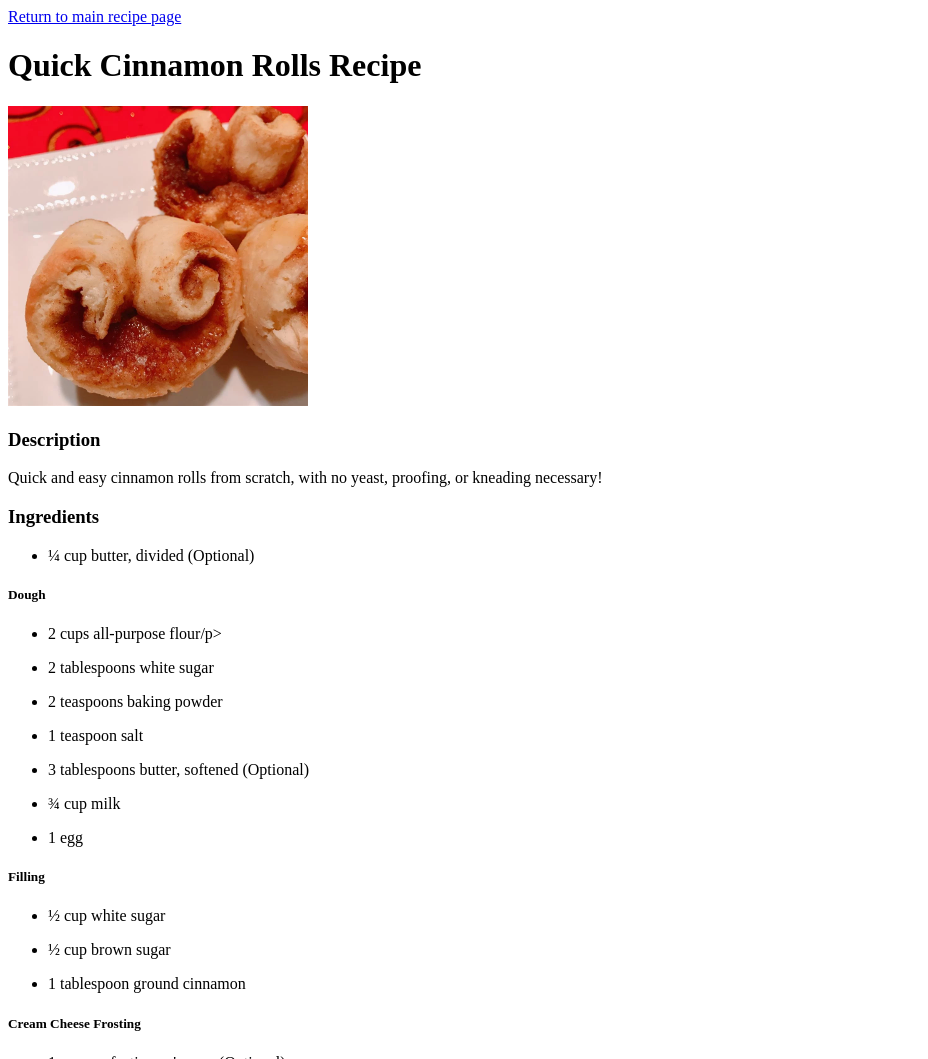
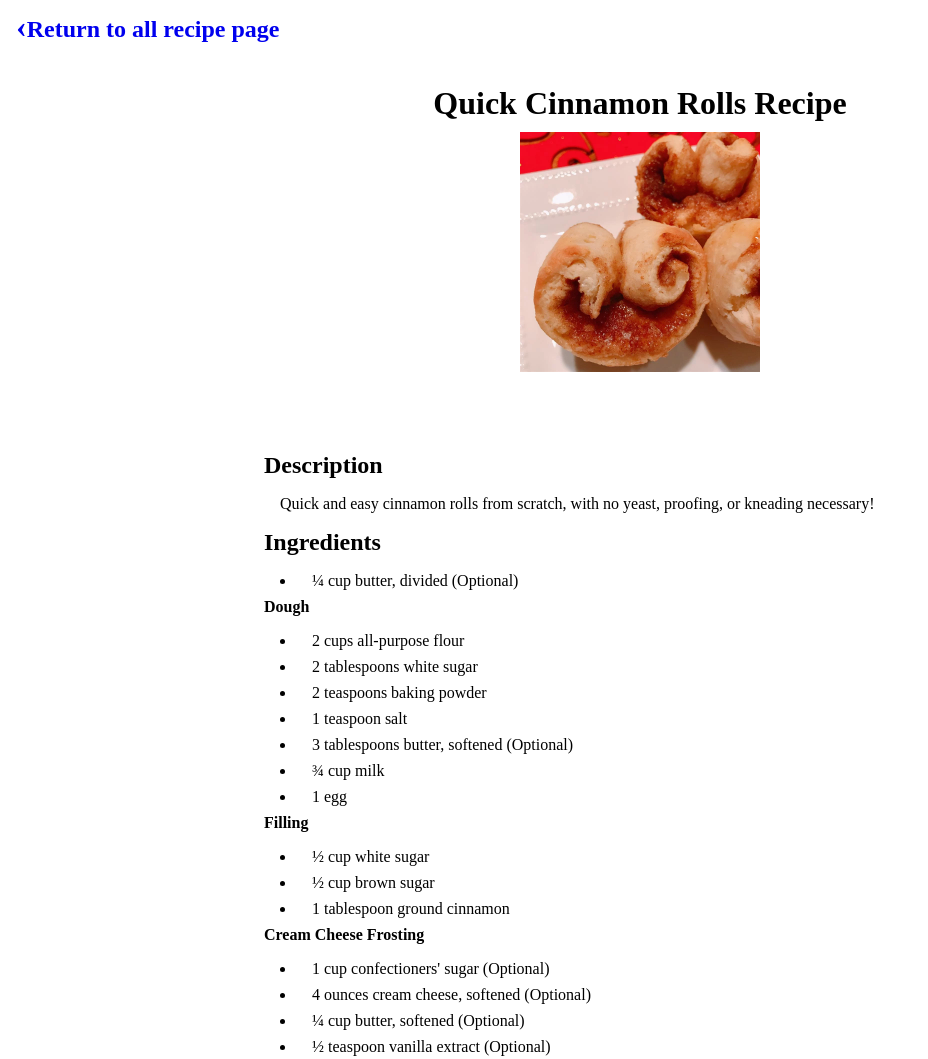
Before and after one commit to HNTNhan/OdinProject, a plain HTML site: page OdinRecipes/recipes/quick-cinnamon-rolls.html in a window 1280 px wide. Shown: the top 1059 px of the page, without its empty margins (0-928 px from the left). Drawn offline with Linux system fonts and the light colour scheme.

Commit message:
Add stylesheet to recipe pages

```diff
--- a/OdinRecipes/recipes/quick-cinnamon-rolls.html
+++ b/OdinRecipes/recipes/quick-cinnamon-rolls.html
@@ -4,14 +4,24 @@
 <head>
     <meta charset="UTF-8" />
     <title>Quick Cinnamon Rolls Recipe</title>
+    <link rel="stylesheet" href="../stylesheet/recipe.css">
 </head>
 
 <body>
-    <a href="../index.html">Return to main recipe page</a>
+    <a href="../index.html" class="return"><span>&#8249;</span>Return to all recipe page</a>
+    <div class="main">
+        <div class="header">
             <h1>Quick Cinnamon Rolls Recipe</h1>
+            <div class="img-container">
                 <img src="../images/quick-cinnamon-rolls.webp" alt="quick-cinnamon-rolls-image" width="300">
+            </div>
+        </div>
+        <div class="content">
+            <section>
                 <h3>Description</h3>
                 <p>Quick and easy cinnamon rolls from scratch, with no yeast, proofing, or kneading necessary!</p>
+            </section>
+            <section>
                 <h3>Ingredients</h3>
                 <ul>
                     <li>
@@ -21,7 +31,7 @@
                 <h5>Dough</h5>
                 <ul>
                     <li>
-            <p>2 cups all-purpose flour/p>
+                        <p>2 cups all-purpose flour </p>
                     </li>
                     <li>
                         <p>2 tablespoons white sugar</p>
@@ -69,35 +79,54 @@
                         <p>½ teaspoon vanilla extract (Optional)</p>
                     </li>
                 </ul>
+            </section>
+            <section>
                 <h3>Steps</h3>
                 <ol>
                     <li>
-            <p>Preheat oven to 400 degrees F (200 degrees C). Brush a 9-inch square baking dish with 2 tablespoons
+                        <p>Preheat oven to 400 degrees F (200 degrees C). Brush a 9-inch square baking dish with 2
+                            tablespoons
                             melted butter.</p>
                     </li>
                     <li>
-            <p>Whisk flour, 2 tablespoons white sugar, baking powder, and salt together in a large bowl. Work 3
-                tablespoons softened butter into flour mixture using your hands. Beat milk and egg together in another
-                bowl; pour into flour-butter mixture and stir with a rubber spatula until a soft dough forms.</p>
+                        <p>Whisk flour, 2 tablespoons white sugar, baking powder, and salt together in a large bowl.
+                            Work 3
+                            tablespoons softened butter into flour mixture using your hands. Beat milk and egg together
+                            in
+                            another
+                            bowl; pour into flour-butter mixture and stir with a rubber spatula until a soft dough
+                            forms.</p>
                     </li>
                     <li>
-            <p>Turn dough out onto a floured work surface and roll dough into a 1/4-inch thick rectangle. Brush surface
+                        <p>Turn dough out onto a floured work surface and roll dough into a 1/4-inch thick rectangle.
+                            Brush
+                            surface
                             of dough with 2 tablespoons melted butter.</p>
                     </li>
                     <li>
-            <p>Whisk 1/2 cup white sugar, brown sugar, and cinnamon together in a small bowl. Sprinkle 1/2 of the
-                cinnamon sugar mixture in the bottom of the prepared baking dish. Sprinkle remaining cinnamon sugar over
-                butter-brushed dough. Roll dough around filling to form a log; cut log into 18 rolls and place rolls in
+                        <p>Whisk 1/2 cup white sugar, brown sugar, and cinnamon together in a small bowl. Sprinkle 1/2
+                            of the
+                            cinnamon sugar mixture in the bottom of the prepared baking dish. Sprinkle remaining
+                            cinnamon sugar
+                            over
+                            butter-brushed dough. Roll dough around filling to form a log; cut log into 18 rolls and
+                            place rolls
+                            in
                             the prepared baking dish.</p>
                     </li>
                     <li>
                         <p>Bake in the preheated oven until rolls are set, 20 to 25 minutes.</p>
                     </li>
                     <li>
-            <p>Beat confectioners' sugar, cream cheese, 1/4 cup softened butter, and vanilla extract together in a bowl
+                        <p>Beat confectioners' sugar, cream cheese, 1/4 cup softened butter, and vanilla extract
+                            together in a
+                            bowl
                             until frosting is smooth. Top hot cinnamon rolls with cream cheese frosting.</p>
                     </li>
                 </ol>
+            </section>
+        </div>
+    </div>
 </body>
 
 </html>
--- /dev/null
+++ b/OdinRecipes/stylesheet/recipe.css
@@ -0,0 +1,92 @@
+* {
+  margin: 0;
+  padding: 0;
+}
+
+body {
+  height: 100vh;
+  display: flex;
+  flex-direction: column;
+  padding: 8px 16px;
+}
+
+a {
+  text-decoration: none;
+}
+
+.return {
+  font-weight: bold;
+  font-size: 1.5rem;
+}
+
+.return span {
+  font-size: 2rem;
+}
+
+.main {
+  max-width: 800px;
+  align-self: center;
+  display: flex;
+  flex-direction: column;
+  margin-bottom: 5vh;
+}
+
+.content {
+  padding: 24px;
+}
+
+.header {
+  margin: 5vh 0;
+  display: flex;
+  flex-direction: column;
+  justify-content: center;
+  align-items: center;
+}
+
+h1 {
+  margin-bottom: 10px;
+}
+
+.img-container {
+  position: relative;
+  width: 30%;
+  padding-bottom: 30%;
+}
+
+img {
+  position: absolute;
+  left: 0;
+  top: 0;
+  width: 100%;
+  height: 100%;
+  object-fit: cover;
+}
+
+h3 {
+  font-size: 1.5rem;
+}
+
+h5 {
+  font-size: 1rem;
+}
+
+section p {
+  padding-left: 16px;
+}
+
+section > * {
+  padding-top: 16px;
+}
+
+section > h5 {
+  padding-top: 0;
+}
+
+section ol,
+section ul {
+  padding-left: 32px;
+}
+
+li {
+  margin-bottom: 8px;
+}
```
Also changed, not shown: OdinRecipes/recipes/caramel-apple-pie-ii.html (+42 -7 lines), OdinRecipes/recipes/super-moist-pumpkin-bread.html (+28 -5 lines). Lines whose indentation alone changed are shown as unchanged.
